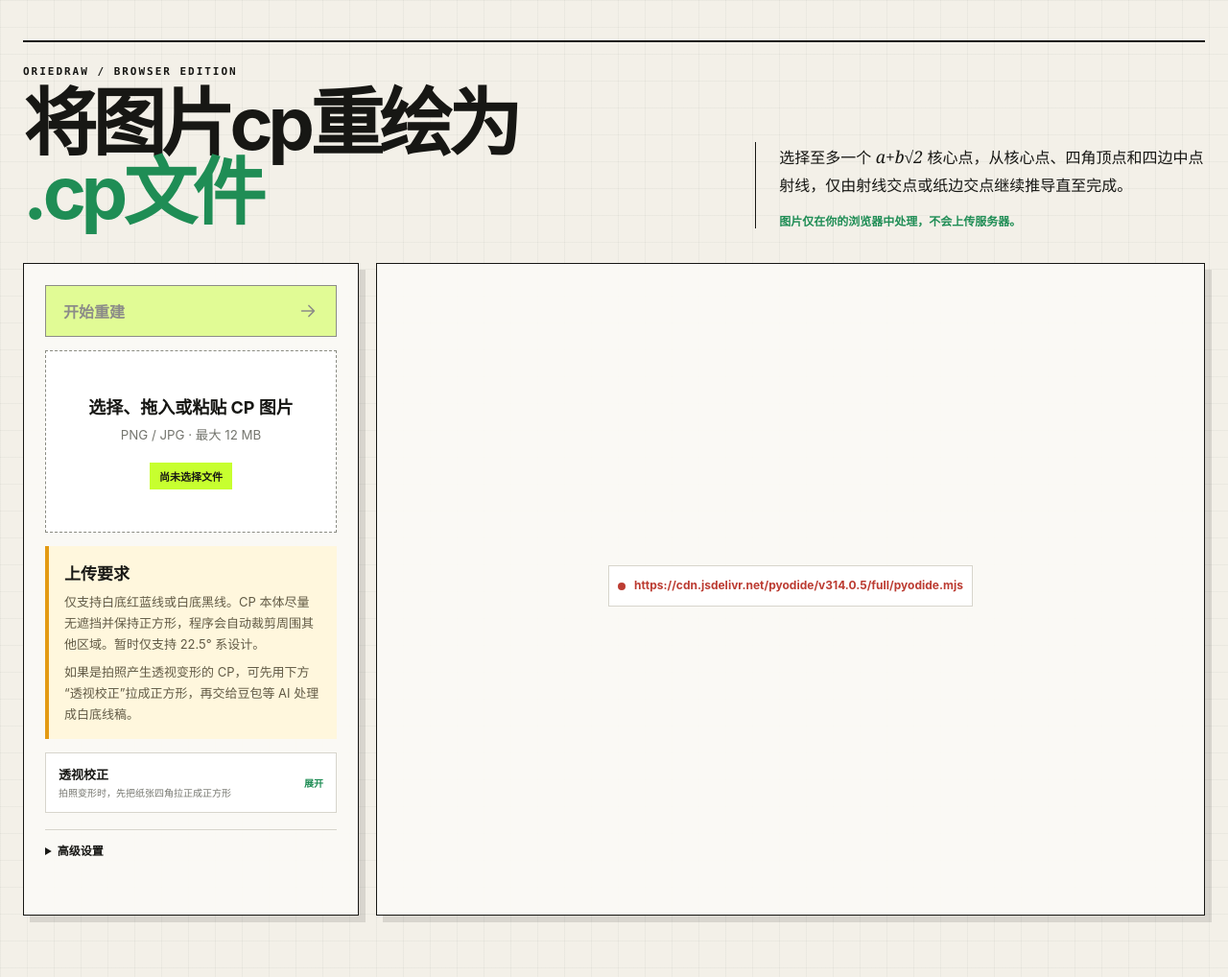
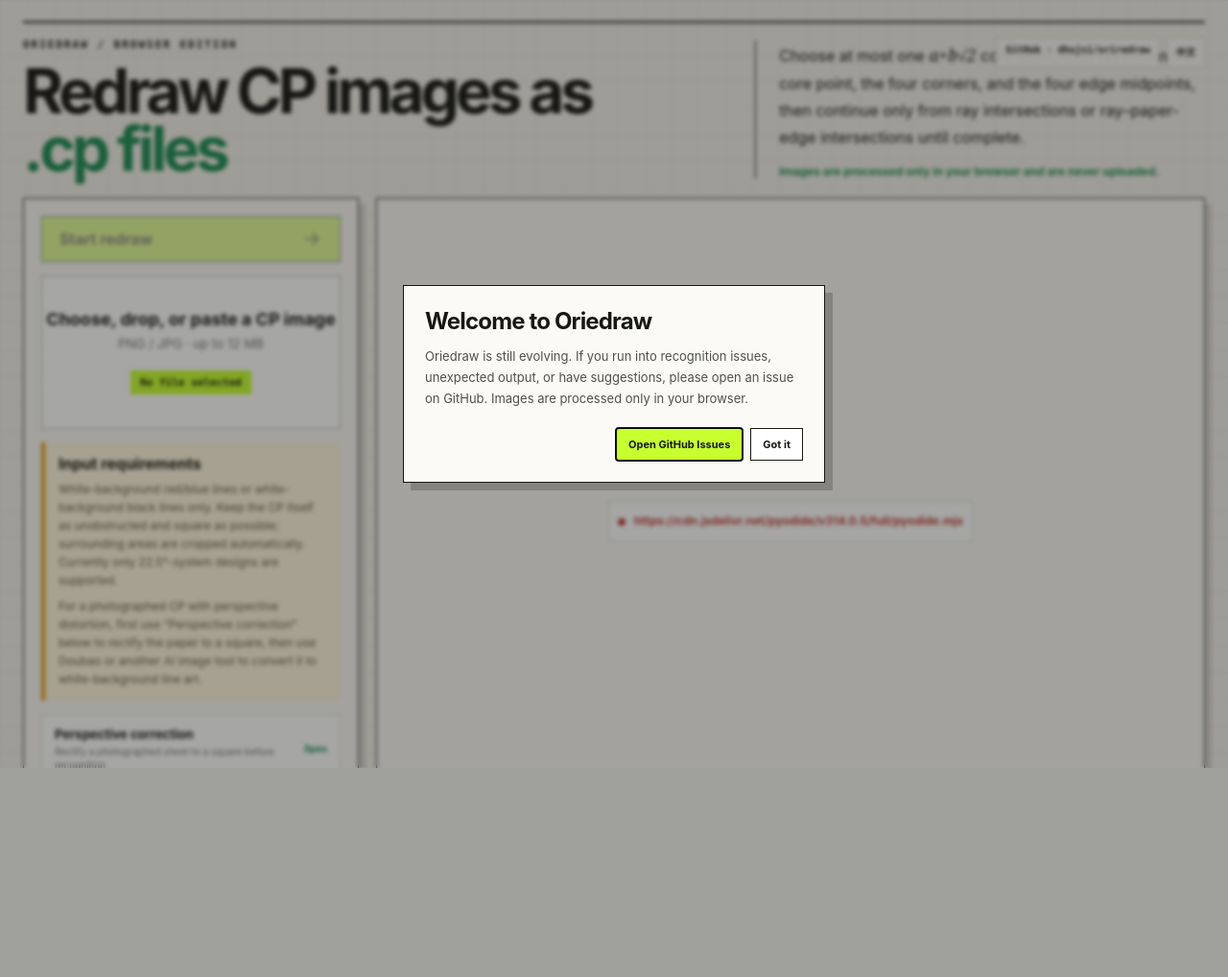
Before and after one commit to dhujsi/oriredraw, a Flask app: page / in a window 1280 px wide. Shown: the whole page at 96% size. After the commit the page ends 800 px from the top, so only its background shows below. Run offline with Flask 3, Linux system fonts and the light colour scheme.

Commit message:
Sync bilingual local page UI

```diff
--- a/templates/index.html
+++ b/templates/index.html
@@ -3,18 +3,25 @@
 <head>
   <meta charset="utf-8">
   <meta name="viewport" content="width=device-width, initial-scale=1">
-  <meta name="description" content="在浏览器中把 22.5° 系折痕图重建为 Oriedita .cp 文件。">
-  <title>Oriedraw · 22.5° 折痕重建</title>
+  <meta name="description" content="在浏览器中把 22.5° 系 CP 图片重绘为 Oriedita .cp 文件。">
+  <title>Oriedraw · CP 重绘</title>
   <link rel="stylesheet" href="./style.css">
   <style>
+    .shell { padding-bottom: 18px; }
+    .hero { position: relative; }
+    .workspace { min-height: 0; }
+    .empty-state, .loading { min-height: 0; height: 100%; }
+    .page-tools { position: absolute; top: 15px; right: 0; display: flex; align-items: center; gap: 7px; z-index: 2; }
+    .page-tools a, .page-tools button { min-height: 32px; border: 1px solid var(--line); background: rgba(251, 250, 246, .94); color: var(--ink); padding: 6px 9px; font: 700 10px/1.2 ui-monospace, Consolas, monospace; text-decoration: none; cursor: pointer; }
+    .page-tools a:hover, .page-tools button:hover { border-color: var(--ink); background: #fff; }
     .input-notice { padding: 15px 16px; border-left-width: 4px; }
     .input-notice strong { font-size: 17px; }
     .input-notice p { margin-top: 7px; font-size: 13px; line-height: 1.7; }
     .paper-tool { padding: 0; }
     .paper-tool > summary { display: flex; align-items: center; justify-content: space-between; gap: 12px; padding: 12px 13px; cursor: pointer; list-style: none; }
     .paper-tool > summary::-webkit-details-marker { display: none; }
-    .paper-tool > summary::after { content: '展开'; color: var(--green); font: 700 10px ui-monospace, monospace; }
-    .paper-tool[open] > summary::after { content: '收起'; }
+    .paper-tool > summary::after { content: attr(data-closed-label); color: var(--green); font: 700 10px ui-monospace, monospace; }
+    .paper-tool[open] > summary::after { content: attr(data-open-label); }
     .paper-tool-copy strong, .paper-tool-copy small { display: block; }
     .paper-tool-copy strong { font-size: 13px; }
     .paper-tool-copy small { margin-top: 3px; color: var(--muted); font-size: 10px; line-height: 1.45; }
@@ -28,18 +35,50 @@
     .empty-state:has(.engine-status[data-state="ready"]) .empty-ready-title { display: block; margin: 0 0 4px; }
     .empty-state:has(.engine-status[data-state="ready"]) .empty-ready-copy { display: block; }
     .upload-action { margin-top: 0; margin-bottom: 14px; }
+    .welcome-dialog { width: min(440px, calc(100% - 28px)); padding: 0; border: 1px solid var(--ink); background: var(--panel); color: var(--ink); box-shadow: 8px 8px 0 rgba(23, 23, 20, .22); }
+    .welcome-dialog::backdrop { background: rgba(23, 23, 20, .38); backdrop-filter: blur(2px); }
+    .welcome-dialog-inner { padding: 22px; }
+    .welcome-dialog h2 { margin: 0; font-size: 24px; letter-spacing: -.035em; }
+    .welcome-dialog p { margin: 11px 0 0; color: #4f504b; font-size: 13px; line-height: 1.7; }
+    .welcome-actions { display: flex; justify-content: flex-end; gap: 8px; margin-top: 20px; }
+    .welcome-actions a, .welcome-actions button { border: 1px solid var(--ink); padding: 9px 12px; color: var(--ink); background: #fff; font-size: 11px; font-weight: 700; text-decoration: none; cursor: pointer; }
+    .welcome-actions a { background: var(--acid); }
+    @media (min-width: 901px) and (max-height: 1000px) {
+      .shell { padding-top: 22px; padding-bottom: 12px; }
+      .hero { padding-top: 16px; margin-bottom: 20px; }
+      h1 { font-size: clamp(42px, 5vw, 66px); }
+      .controls, .results { padding: 18px; }
+      .drop-zone { min-height: 160px; }
+      .primary { height: 48px; }
+      .input-notice { padding: 12px 14px; }
+      .input-notice strong { font-size: 16px; }
+      .input-notice p { font-size: 12px; line-height: 1.6; }
+    }
+    @media (max-width: 900px) {
+      .page-tools { position: static; grid-column: 1 / -1; justify-self: end; order: -1; }
+    }
+    @media (max-width: 520px) {
+      .page-tools { justify-self: stretch; }
+      .page-tools a { flex: 1; overflow: hidden; text-overflow: ellipsis; white-space: nowrap; }
+      .welcome-actions { flex-direction: column; }
+      .welcome-actions a, .welcome-actions button { text-align: center; }
+    }
   </style>
 </head>
 <body>
   <main class="shell">
     <header class="hero">
+      <nav class="page-tools" aria-label="Project links">
+        <a id="repository-link" href="https://github.com/dhujsi/oriredraw" target="_blank" rel="noopener noreferrer">GitHub · dhujsi/oriredraw</a>
+        <button id="language-toggle" type="button">EN</button>
+      </nav>
       <div>
         <p class="eyebrow">ORIEDRAW / BROWSER EDITION</p>
-        <h1>将图片cp重绘为<br><span>.cp文件</span></h1>
+        <h1 data-i18n-html="heroTitle">将图片 CP 重绘为<br><span>.cp 文件</span></h1>
       </div>
       <div class="intro-block">
-        <p class="intro">选择至多一个 <em>a+b√2</em> 核心点，从核心点、四角顶点和四边中点射线，仅由射线交点或纸边交点继续推导直至完成。</p>
-        <p class="privacy">图片仅在你的浏览器中处理，不会上传服务器。</p>
+        <p class="intro" data-i18n-html="heroIntro">选择至多一个 <em>a+b√2</em> 核心点，从核心点、四角顶点和四边中点射线，仅由射线交点或纸边交点继续推导直至完成。</p>
+        <p class="privacy" data-i18n="privacy">图片仅在你的浏览器中处理，不会上传服务器。</p>
       </div>
     </header>
 
@@ -47,176 +86,66 @@
       <aside class="controls panel">
         <form id="upload-form">
           <button class="primary upload-action" id="submit-button" type="submit" disabled>
-            <span>开始重建</span>
+            <span data-i18n="start">开始重绘</span>
             <svg viewBox="0 0 24 24" aria-hidden="true"><path d="M5 12h14M13 6l6 6-6 6"/></svg>
           </button>
-
           <label class="drop-zone" id="drop-zone">
             <input id="image-input" type="file" name="image" accept="image/png,image/jpeg" required>
-            <strong>选择、拖入或粘贴 CP 图片</strong>
-            <small>PNG / JPG · 最大 12 MB</small>
-            <span class="file-name" id="file-name">尚未选择文件</span>
+            <strong data-i18n="upload">选择、拖入或粘贴 CP 图片</strong>
+            <small data-i18n="uploadMeta">PNG / JPG · 最大 12 MB</small>
+            <span class="file-name" id="file-name" data-i18n="noFile">尚未选择文件</span>
           </label>
-
           <div class="input-notice">
-            <strong>上传要求</strong>
-            <p>仅支持白底红蓝线或白底黑线。CP 本体尽量无遮挡并保持正方形，程序会自动裁剪周围其他区域。暂时仅支持 22.5° 系设计。</p>
-            <p>如果是拍照产生透视变形的 CP，可先用下方“透视校正”拉成正方形，再交给豆包等 AI 处理成白底线稿。</p>
+            <strong data-i18n="requirementsTitle">上传要求</strong>
+            <p data-i18n="requirements1">仅支持白底红蓝线或白底黑线。CP 本体尽量无遮挡并保持正方形，程序会自动裁剪周围其他区域。暂时仅支持 22.5° 系设计。</p>
+            <p data-i18n="requirements2">如果是拍照产生透视变形的 CP，可先用下方“透视校正”拉成正方形，再交给豆包等 AI 处理成白底线稿。</p>
           </div>
-
           <details class="paper-tool" id="paper-tool">
-            <summary>
-              <span class="paper-tool-copy"><strong id="rectify-title">透视校正</strong><small>拍照变形时，先把纸张四角拉正成正方形</small></span>
+            <summary data-closed-label="展开" data-open-label="收起">
+              <span class="paper-tool-copy"><strong id="rectify-title" data-i18n="perspective">透视校正</strong><small data-i18n="perspectiveSummary">拍照变形时，先把纸张四角拉正成正方形</small></span>
             </summary>
             <div class="paper-tool-body">
-              <small class="paper-mode-label" id="paper-mode-label">只负责四角还原，不会开始 CP 识别</small>
-              <label class="rectify-picker">
-                <input id="rectify-input" type="file" accept="image/png,image/jpeg">
-                <span>选择或粘贴需要拉正的变形图</span>
-              </label>
-              <button type="button" id="corner-toggle" disabled>调整四角锚点</button>
-              <div class="rectified-result hidden" id="rectified-result">
-                <img id="rectified-preview" alt="四角透视还原后的正方形图片">
-                <div><small id="rectified-meta"></small><button type="button" id="rectified-download">下载正方形 PNG</button></div>
-              </div>
+              <small class="paper-mode-label" id="paper-mode-label" data-i18n="perspectiveMode">只负责四角还原，不会开始 CP 识别</small>
+              <label class="rectify-picker"><input id="rectify-input" type="file" accept="image/png,image/jpeg"><span data-i18n="rectifyPick">选择或粘贴需要拉正的变形图</span></label>
+              <button type="button" id="corner-toggle" disabled data-i18n="adjustCorners">调整四角锚点</button>
+              <div class="rectified-result hidden" id="rectified-result"><img id="rectified-preview" alt="四角透视还原后的正方形图片"><div><small id="rectified-meta"></small><button type="button" id="rectified-download">下载正方形 PNG</button></div></div>
               <div class="corner-editor hidden" id="corner-editor" role="dialog" aria-modal="true" aria-labelledby="corner-title">
                 <div class="corner-dialog">
-                  <div class="corner-editor-head">
-                    <div>
-                      <strong id="corner-title">校准图片四角</strong>
-                      <small id="corner-instruction">先在原图粗调四角，再裁剪放大继续精调</small>
-                    </div>
-                    <button type="button" id="corner-done" class="corner-done">完成并生成正方形</button>
-                  </div>
-                  <div class="corner-stage">
-                    <canvas class="corner-main-canvas" id="corner-canvas" aria-label="拖动四个十字准星到目标四角"></canvas>
-                    <div class="corner-loupe" id="corner-loupe" aria-live="polite">
-                      <span id="corner-loupe-label">1 左上 · 局部放大</span>
-                      <canvas id="corner-loupe-canvas" width="200" height="200" aria-label="当前准星局部放大视图"></canvas>
-                    </div>
-                  </div>
-                  <div class="corner-editor-foot">
-                    <div>
-                      <div class="corner-help"><span>1 左上</span><span>2 右上</span><span>3 右下</span><span>4 左下</span></div>
-                      <small>依次对准左上、右上、右下、左下；输出保持原图可用分辨率。</small>
-                    </div>
-                    <div class="corner-actions">
-                      <button type="button" id="corner-crop" class="corner-crop">按四角裁剪并放大</button>
-                      <button type="button" id="corner-full">查看原图</button>
-                      <button type="button" id="corner-reset">重置四角</button>
-                      <button type="button" id="corner-disable">取消</button>
-                    </div>
-                  </div>
+                  <div class="corner-editor-head"><div><strong id="corner-title" data-i18n="cornerTitle">校准图片四角</strong><small id="corner-instruction" data-i18n="cornerInstruction">先在原图粗调四角，再裁剪放大继续精调</small></div><button type="button" id="corner-done" class="corner-done" data-i18n="cornerDone">完成并生成正方形</button></div>
+                  <div class="corner-stage"><canvas class="corner-main-canvas" id="corner-canvas" aria-label="拖动四个十字准星到目标四角"></canvas><div class="corner-loupe" id="corner-loupe" aria-live="polite"><span id="corner-loupe-label">1 左上 · 局部放大</span><canvas id="corner-loupe-canvas" width="200" height="200" aria-label="当前准星局部放大视图"></canvas></div></div>
+                  <div class="corner-editor-foot"><div><div class="corner-help"><span>1 左上</span><span>2 右上</span><span>3 右下</span><span>4 左下</span></div><small data-i18n="cornerHelp">依次对准左上、右上、右下、左下；输出保持原图可用分辨率。</small></div><div class="corner-actions"><button type="button" id="corner-crop" class="corner-crop" data-i18n="cornerCrop">按四角裁剪并放大</button><button type="button" id="corner-full" data-i18n="cornerFull">查看原图</button><button type="button" id="corner-reset" data-i18n="cornerReset">重置四角</button><button type="button" id="corner-disable" data-i18n="cancel">取消</button></div></div>
                 </div>
               </div>
             </div>
           </details>
-
           <details class="advanced">
-            <summary>高级设置</summary>
-            <div class="parameter mode-parameter">
-              <div><label for="mv-mode">线条颜色</label></div>
-              <select id="mv-mode" name="mv_mode">
-                <option value="auto">自动判断红蓝 / 纯黑</option>
-                <option value="color">强制按红蓝图识别</option>
-                <option value="monochrome">纯黑线：统一按峰线导出</option>
-              </select>
-              <small>纯黑图没有峰谷信息；程序只重建几何，不用 cAMV 猜颜色。</small>
-            </div>
-
-            <div class="parameter">
-              <div><label for="angle-mode">像素线方向误差</label><output id="angle-value">自动</output></div>
-              <select id="angle-mode" name="angle_tolerance_mode">
-                <option value="auto">自动（推荐）</option>
-                <option value="manual">手动上限</option>
-              </select>
-              <input id="angle" class="hidden" name="angle_tolerance_deg" type="range" min="0.5" max="6" step="0.5" value="3">
-              <small>只判断模糊像素是否可能来自合法线；不会把近似角度写进 .cp。四角校正后自动上限为 3°。</small>
-            </div>
-
-            <div class="parameter">
-              <div><label for="support">线段证据</label><output id="support-value">58%</output></div>
-              <input id="support" name="output_support" type="range" min="0.35" max="0.85" step="0.01" value="0.58">
-              <small>提高可减少误线，降低可找回较短或较淡的线。</small>
-            </div>
-
-            <div class="parameter">
-              <div><label for="algebraic">√2 吸附范围</label><output id="algebraic-value">3.0px</output></div>
-              <input id="algebraic" name="algebraic_snap_px" type="range" min="0.5" max="6" step="0.5" value="3">
-            </div>
-
-            <div class="parameter">
-              <div><label for="construction-offset">构造与观测偏移上限</label><output id="construction-offset-value">4.8px</output></div>
-              <input id="construction-offset" name="construction_offset_tolerance_px" type="range" min="2" max="6" step="0.2" value="4.8">
-              <small>只关联精确射线与它自己检测到的像素位置，不移动 .cp 坐标。AI 调整图仍漏线时可小幅提高；过高可能绑定错误交点。</small>
-            </div>
-
-            <label class="variant-option">
-              <input id="construction-variants" type="checkbox" checked>
-              <span><strong>生成精确备选构造版本</strong><small>仅在严格 22.5° 版仍有强像素未解释时，另列角平分、局部可平折补线和线段等分版本。</small></span>
-            </label>
+            <summary data-i18n="advanced">高级设置</summary>
+            <div class="parameter mode-parameter"><div><label for="mv-mode" data-i18n="mvMode">线条颜色</label></div><select id="mv-mode" name="mv_mode"><option value="auto" data-i18n="mvAuto">自动判断红蓝 / 纯黑</option><option value="color" data-i18n="mvColor">强制按红蓝图识别</option><option value="monochrome" data-i18n="mvMono">纯黑线：统一按峰线导出</option></select><small data-i18n="mvHint">纯黑图没有峰谷信息；程序只重绘几何，不用 cAMV 猜颜色。</small></div>
+            <div class="parameter"><div><label for="angle-mode" data-i18n="angle">像素线方向误差</label><output id="angle-value">自动</output></div><select id="angle-mode" name="angle_tolerance_mode"><option value="auto" data-i18n="autoRecommended">自动（推荐）</option><option value="manual" data-i18n="manual">手动上限</option></select><input id="angle" class="hidden" name="angle_tolerance_deg" type="range" min="0.5" max="6" step="0.5" value="3"><small data-i18n="angleHint">只判断模糊像素是否可能来自合法线；不会把近似角度写进 .cp。四角校正后自动上限为 3°。</small></div>
+            <div class="parameter"><div><label for="support" data-i18n="support">线段证据</label><output id="support-value">58%</output></div><input id="support" name="output_support" type="range" min="0.35" max="0.85" step="0.01" value="0.58"><small data-i18n="supportHint">提高可减少误线，降低可找回较短或较淡的线。</small></div>
+            <div class="parameter"><div><label for="algebraic" data-i18n="sqrtSnap">√2 吸附范围</label><output id="algebraic-value">3.0px</output></div><input id="algebraic" name="algebraic_snap_px" type="range" min="0.5" max="6" step="0.5" value="3"></div>
+            <div class="parameter"><div><label for="construction-offset" data-i18n="offset">构造与观测偏移上限</label><output id="construction-offset-value">4.8px</output></div><input id="construction-offset" name="construction_offset_tolerance_px" type="range" min="2" max="6" step="0.2" value="4.8"><small data-i18n="offsetHint">只关联精确射线与它自己检测到的像素位置，不移动 .cp 坐标。AI 调整图仍漏线时可小幅提高；过高可能绑定错误交点。</small></div>
+            <label class="variant-option"><input id="construction-variants" type="checkbox" checked><span><strong data-i18n="variants">生成精确备选构造版本</strong><small data-i18n="variantsHint">仅在严格 22.5° 版仍有强像素未解释时，另列角平分、局部可平折补线和线段等分版本。</small></span></label>
           </details>
         </form>
       </aside>
-
       <section class="results panel">
-        <div class="empty-state" id="empty-state">
-          <p class="empty-ready-title">等待一张折痕图</p>
-          <div class="engine-status" id="engine-status" data-state="loading" aria-live="polite">
-            <span></span><p>正在准备浏览器识别引擎…</p>
-          </div>
-          <small class="empty-ready-copy">重建结果会在这里与原图叠加显示</small>
-        </div>
-
-        <div id="loading" class="loading hidden" aria-live="polite">
-          <span></span><p id="loading-stage">正在寻找合法射线、交点并反复执行 cAMV 复核…</p><small>复杂图可能需要数分钟甚至更久，请保持页面开启</small>
-          <div class="progress-block">
-            <div class="progress-track" id="loading-progress" role="progressbar" aria-label="重建进度" aria-valuemin="0" aria-valuemax="100" aria-valuenow="0"><i></i></div>
-            <b id="loading-progress-value">0%</b>
-          </div>
-        </div>
-
+        <div class="empty-state" id="empty-state"><p class="empty-ready-title" data-i18n="waiting">等待一张折痕图</p><div class="engine-status" id="engine-status" data-state="loading" aria-live="polite"><span></span><p data-i18n="engineLoading">正在准备浏览器识别引擎…</p></div><small class="empty-ready-copy" data-i18n="emptyCopy">重绘结果会在这里与原图叠加显示</small></div>
+        <div id="loading" class="loading hidden" aria-live="polite"><span></span><p id="loading-stage" data-i18n="loadingInitial">正在寻找合法射线、交点并反复执行 cAMV 复核…</p><small data-i18n="loadingSlow">复杂图可能需要数分钟甚至更久，请保持页面开启</small><div class="progress-block"><div class="progress-track" id="loading-progress" role="progressbar" aria-label="重绘进度" aria-valuemin="0" aria-valuemax="100" aria-valuenow="0"><i></i></div><b id="loading-progress-value">0%</b></div></div>
         <div id="result-content" class="hidden">
-          <div class="result-head">
-            <div>
-              <p class="eyebrow">RECONSTRUCTION</p>
-              <h2>识别结果</h2>
-            </div>
-            <button id="download" class="download">下载 .cp</button>
-          </div>
-
+          <div class="result-head"><div><p class="eyebrow">REDRAW</p><h2 data-i18n="resultTitle">重绘结果</h2></div><button id="download" class="download" data-i18n="download">下载 .cp</button></div>
           <div class="version-tabs hidden" id="version-tabs" role="tablist" aria-label="构造版本"></div>
-
-          <div class="view-tabs" role="tablist" aria-label="预览方式">
-            <button class="active" data-view="overlay" role="tab" aria-selected="true">叠加检查</button>
-            <button data-view="clean" role="tab" aria-selected="false">纯重建</button>
-          </div>
-          <div class="result-visuals">
-            <figure class="preview"><img id="preview-image" alt="折痕重建预览"></figure>
-            <aside class="core-point-card" id="core-point-card">
-              <span>CORE POINT</span>
-              <canvas id="core-point-canvas" width="180" height="180" aria-label="核心点位置示意"></canvas>
-              <strong id="core-point-title">未使用额外核心点</strong>
-              <code id="core-point-coordinate">—</code>
-              <small>坐标采用纸张中心为原点的归一化 a+b√2 表示。</small>
-            </aside>
-          </div>
-
-          <div id="warnings" class="warnings"></div>
-          <div id="stats" class="stats"></div>
-
-          <details class="anchors">
-            <summary>查看种子与迭代构造来源 <span id="anchor-count"></span></summary>
-            <div class="anchor-table" id="anchor-table"></div>
-          </details>
-          <details class="constructions hidden" id="construction-details">
-            <summary>查看本版本新增的精确构造 <span id="construction-count"></span></summary>
-            <div class="construction-list" id="construction-list"></div>
-          </details>
+          <div class="view-tabs" role="tablist" aria-label="预览方式"><button class="active" data-view="overlay" role="tab" aria-selected="true" data-i18n="overlay">叠加检查</button><button data-view="clean" role="tab" aria-selected="false" data-i18n="clean">纯重绘</button></div>
+          <div class="result-visuals"><figure class="preview"><img id="preview-image" alt="折痕重绘预览"></figure><aside class="core-point-card" id="core-point-card"><span>CORE POINT</span><canvas id="core-point-canvas" width="180" height="180" aria-label="核心点位置示意"></canvas><strong id="core-point-title" data-i18n="coreNone">未使用额外核心点</strong><code id="core-point-coordinate">—</code><small data-i18n="coreHint">坐标采用纸张中心为原点的归一化 a+b√2 表示。</small></aside></div>
+          <div id="warnings" class="warnings"></div><div id="stats" class="stats"></div>
+          <details class="anchors"><summary><span data-i18n="anchors">查看种子与迭代构造来源</span> <span id="anchor-count"></span></summary><div class="anchor-table" id="anchor-table"></div></details>
+          <details class="constructions hidden" id="construction-details"><summary><span data-i18n="constructions">查看本版本新增的精确构造</span> <span id="construction-count"></span></summary><div class="construction-list" id="construction-list"></div></details>
         </div>
       </section>
     </section>
   </main>
+  <dialog class="welcome-dialog" id="welcome-dialog"><div class="welcome-dialog-inner"><h2 data-i18n="welcomeTitle">欢迎使用 Oriedraw</h2><p data-i18n="welcomeBody">项目仍在持续迭代。遇到识别问题、异常结果，或者有改进建议，欢迎在 GitHub Issues 提交反馈。图片只在当前浏览器中处理。</p><div class="welcome-actions"><a href="https://github.com/dhujsi/oriredraw/issues" target="_blank" rel="noopener noreferrer" data-i18n="welcomeIssues">前往 GitHub Issues</a><button id="welcome-close" type="button" data-i18n="welcomeClose">知道了</button></div></div></dialog>
+  <script type="module" src="./i18n.js"></script>
   <script type="module" src="./app.js"></script>
 </body>
 </html>
```
